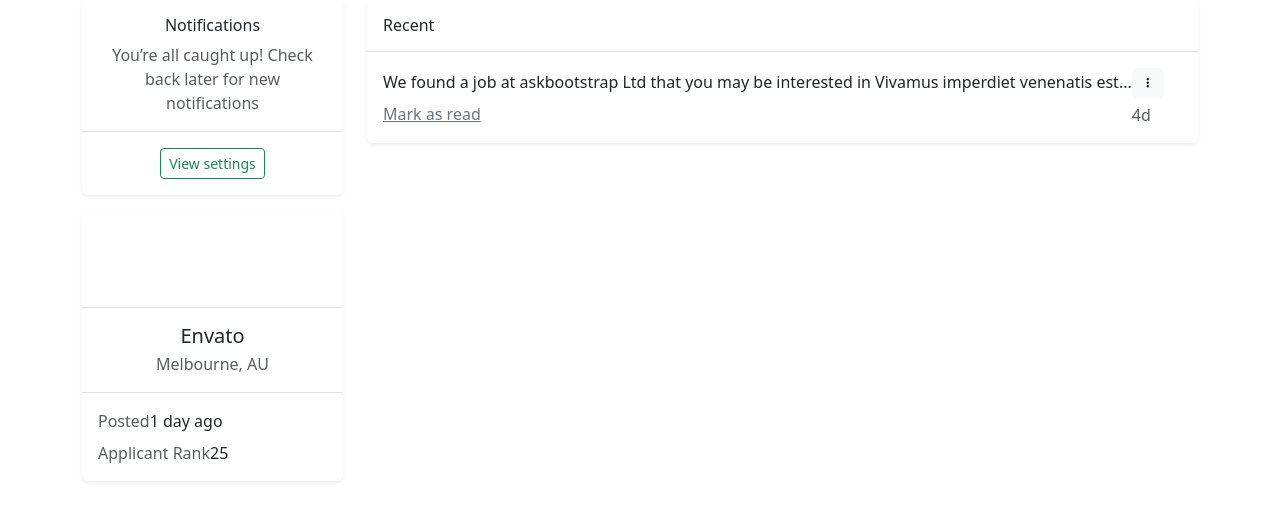
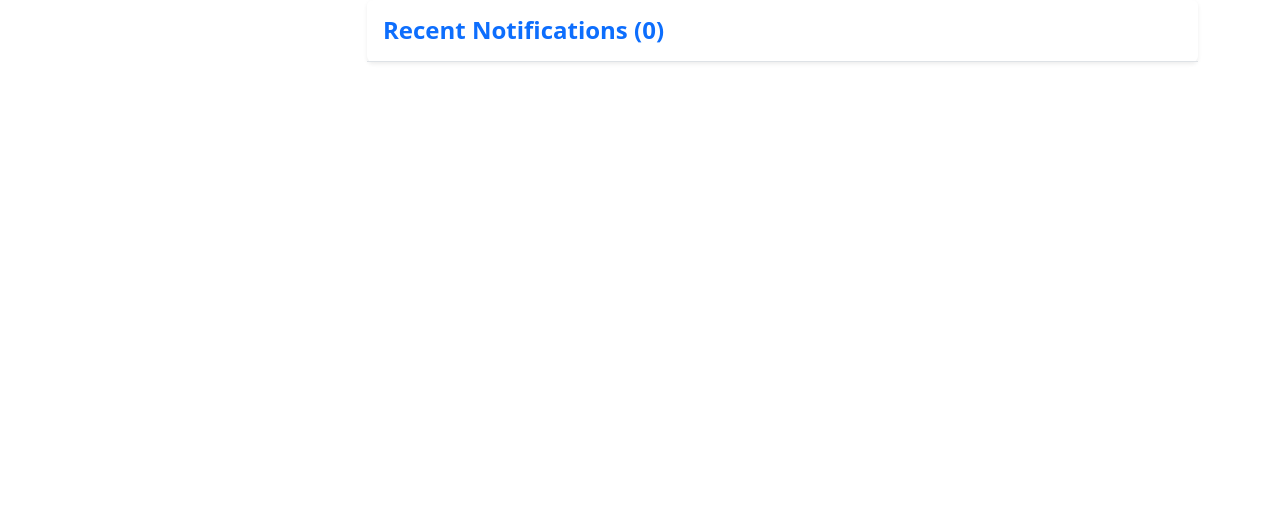
Before and after one commit to paradoxnafi/newBDMS2, a Django app: page /auth1/user/18/notifications in a window 1280 px wide. Shown: the top 521 px of the page. Run offline with Django 4.2, Linux system fonts and the light colour scheme; data comes from the database, SQL or seed files in the repository; both versions use the stored data as it was after the commit; some libraries are stand-ins or nearby versions.

Commit message:
Notification system working

```diff
--- a/auth1/templates/auth1/notifications.html
+++ b/auth1/templates/auth1/notifications.html
@@ -1,4 +1,6 @@
-<link rel="stylesheet" href="https://cdnjs.cloudflare.com/ajax/libs/MaterialDesign-Webfont/5.3.45/css/materialdesignicons.css" integrity="sha256-NAxhqDvtY0l4xn+YVa6WjAcmd94NNfttjNsDmNatFVc=" crossorigin="anonymous" />
+<link rel="stylesheet"
+    href="https://cdnjs.cloudflare.com/ajax/libs/MaterialDesign-Webfont/5.3.45/css/materialdesignicons.css"
+    integrity="sha256-NAxhqDvtY0l4xn+YVa6WjAcmd94NNfttjNsDmNatFVc=" crossorigin="anonymous" />
 
 {% load bootstrap5 %}
 {% bootstrap_css %}
@@ -7,16 +9,8 @@
 <div class="container">
     <div class="row">
         <div class="col-lg-3 left">
-            <div class="box shadow-sm mb-3 rounded bg-white ads-box text-center">
-                <div class="p-3 border-bottom">
-                    <h6 class="font-weight-bold text-dark">Notifications</h6>
-                    <p class="mb-0 text-muted">You’re all caught up! Check back later for new notifications</p>
-                </div>
-                <div class="p-3">
-                    <button type="button" class="btn btn-outline-success btn-sm pl-4 pr-4">View settings</button>
-                </div>
-            </div>
-            <div class="box mb-3 shadow-sm rounded bg-white profile-box text-center">
+
+            <!-- <div class="box mb-3 shadow-sm rounded bg-white profile-box text-center">
                 <div class="p-5">
                 </div>
                 <div class="p-3 border-top border-bottom">
@@ -33,46 +27,34 @@
                         <p class="font-weight-bold text-dark mb-0 mt-0 ml-auto">25</p>
                     </div>
                 </div>
-            </div>
+            </div> -->
         </div>
         <div class="col-lg-9 right">
             <div class="box shadow-sm rounded bg-white mb-3">
                 <div class="box-title border-bottom p-3">
-                    <h6 class="m-0">Recent</h6>
+                    <h4 class="m-0 text-primary fw-bold">Recent Notifications   ({{total_unread_notifications}}) </h4>
                 </div>
                 <div class="box-body p-0">
+                    {% for notification in notifications %}
 
-                    <div class="p-3 d-flex align-items-center osahan-post-header">
+                    <div class="p-3 d-flex align-items-center border-bottom osahan-post-header">
                         <div class="dropdown-list-image mr-3">
                         </div>
                         <div class="font-weight-bold mr-3">
-                            <div class="mb-2">We found a job at askbootstrap Ltd that you may be interested in Vivamus imperdiet venenatis est...</div>
-                            <a href="#" class="text-secondary" >Mark as read</a>
+                            <div class="mb-2">{{ notification.message }}</div>
+                            <div class="mb-2">{{ notification.creation_date }}</div>
+                            <!-- <a href="#" class="text-secondary" >Mark as read</a> -->
                         </div>
-                        <span class="ml-auto mb-auto">
-                            <div class="btn-group">
-                                <button type="button" class="btn btn-light btn-sm rounded" data-toggle="dropdown" aria-haspopup="true" aria-expanded="false">
-                                    <i class="mdi mdi-dots-vertical"></i>
-                                </button>
-                                <div class="dropdown-menu dropdown-menu-right">
-                                    <button class="dropdown-item" type="button"><i class="mdi mdi-delete"></i> Delete</button>
-                                    <button class="dropdown-item" type="button"><i class="mdi mdi-close"></i> Turn Off</button>
-                                </div>
-                            </div>
-                            <br />
-                            <div class="text-right text-muted pt-1">4d</div>
-                        </span>
                     </div>
+                    {% endfor %}
                 </div>
             </div>
 
+        </div>
     </div>
-</div>
 
-{% block script %}
-<script
-  src="https://cdn.jsdelivr.net/npm/bootstrap@5.1.3/dist/js/bootstrap.bundle.min.js"
-  integrity="sha384-ka7Sk0Gln4gmtz2MlQnikT1wXgYsOg+OMhuP+IlRH9sENBO0LRn5q+8nbTov4+1p"
-  crossorigin="anonymous"
-></script>
-{% endblock %}
+    {% block script %}
+    <script src="https://cdn.jsdelivr.net/npm/bootstrap@5.1.3/dist/js/bootstrap.bundle.min.js"
+        integrity="sha384-ka7Sk0Gln4gmtz2MlQnikT1wXgYsOg+OMhuP+IlRH9sENBO0LRn5q+8nbTov4+1p"
+        crossorigin="anonymous"></script>
+    {% endblock %}
--- a/auth1/urls.py
+++ b/auth1/urls.py
@@ -8,4 +8,5 @@
     path('profile/', views.profileUserView, name='profileUser'),
     path('updateProfile/', views.updateProfileView, name='updateProfile'),
     path('user/<int:pk>/notifications', views.view_notifications, name='view_notifications'),
+    path('mark_as_read/<int:pk>', views.mark_as_read, name='mark_as_read'),
 ]
--- a/auth1/views.py
+++ b/auth1/views.py
@@ -4,7 +4,7 @@
 # from post.models import Post
 # from post.forms import PostForm
 from .forms import RegistrationForm, LoginForm, AccountUpdateForm
-from .models import RegisterUser
+from .models import RegisterUser, Notification
 
 def loginUserView(request):
 
@@ -47,6 +47,18 @@
     else:
         form = RegistrationForm()
         context['registration_form'] = form
+
+    # subject = "Account created successfuly"
+    # message = f" Hey {request.user.name}, your account was created successfuly. Click http://127.0.0.1:8000/posts/view/{newform.pk} to visit your post"
+    # recipient = f"{request.user.email}"
+    # send_mail(
+    #     subject,
+    #     message,
+    #     settings.EMAIL_HOST_USER,
+    #     [recipient],
+    #     fail_silently = False
+    # )
+
     return render(request, 'auth1/register.html', context)
 
 
@@ -98,4 +110,17 @@
 
 
 def view_notifications(request, pk):
-    return render(request, 'auth1/notifications.html')
+    user = request.user.id
+    notifications = Notification.objects.filter(receiver=user)
+    unread_notifications = Notification.objects.filter(receiver=user).exclude(read_by=user)
+    total_unread_notifications = len(unread_notifications)
+    return render(request, 'auth1/notifications.html', {
+        'notifications': notifications,
+        'total_unread_notifications': total_unread_notifications,
+    })
+
+def mark_as_read(request, pk):
+    user = RegisterUser.objects.filter(pk=request.user.id)
+    notification = Notification.objects.get(id=pk)
+    notification.read_by.set(user)
+    return redirect(f"/posts/view/{notification.context}")
--- a/note.txt
+++ b/note.txt
@@ -88,4 +88,10 @@
 23. Install Report builder
 	pip install django-report-builder
 
+
+24. Gmail app password
+	hrynxodixbdorlyp
+
+{% block total_unread_notifications %} {% endblock %}
+
 https://stackoverflow.com/questions/35875454/django-admin-extending-admin-with-custom-views
--- /dev/null
+++ b/post/context_processors.py
@@ -0,0 +1,11 @@
+from auth1.models import RegisterUser, Notification
+
+def notification_to_base(request):
+    user = request.user.id
+    notifications = Notification.objects.filter(receiver=user)
+    unread_notifications = Notification.objects.filter(receiver=user).exclude(read_by=user)
+    total_unread_notifications = len(unread_notifications)
+    return {
+        'total_unread_notifications': total_unread_notifications,
+        'notifications': notifications,
+        }
--- a/post/templates/post/home.html
+++ b/post/templates/post/home.html
@@ -1,5 +1,6 @@
 {% extends 'post/base.html' %}
 {% block title %} Home {% endblock %}
+{% block total_unread_notifications %} {{ total_unread_notifications }} {% endblock %}
 {% block content %}
 
 {% for items in post %}
```
Also changed, not shown: auth1/admin.py (+6 -3 lines), auth1/models.py (+9 -4 lines), core/settings.py (+8 -0 lines), post/templates/post/base.html (+47 -5 lines), post/views.py (+39 -2 lines), auth1/migrations/0002_notification.py (added), auth1/migrations/0003_alter_notification_read_by.py (added), auth1/migrations/0004_notification_context.py (added), db.sqlite3.
